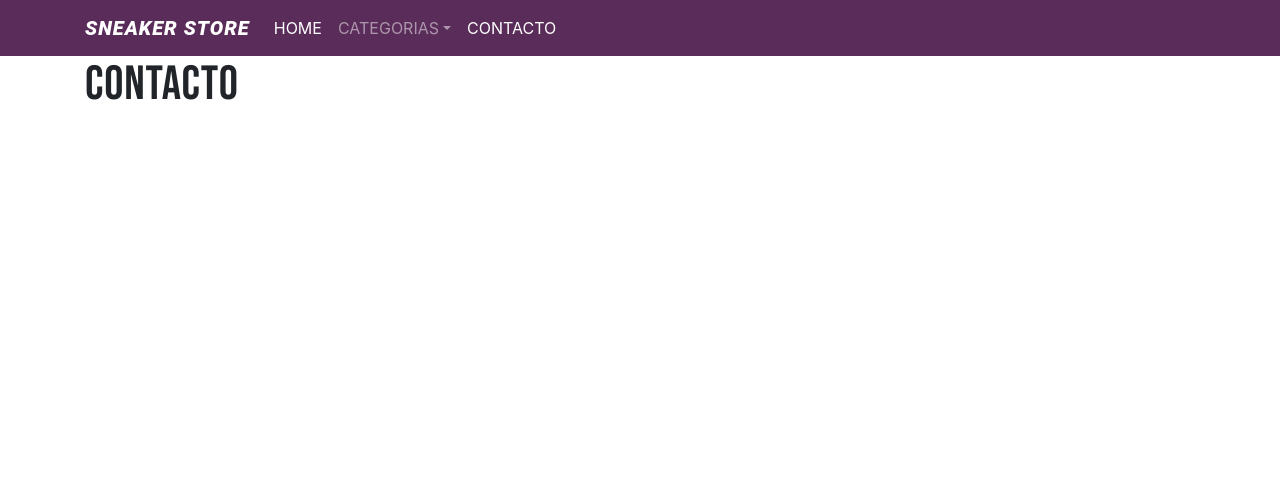
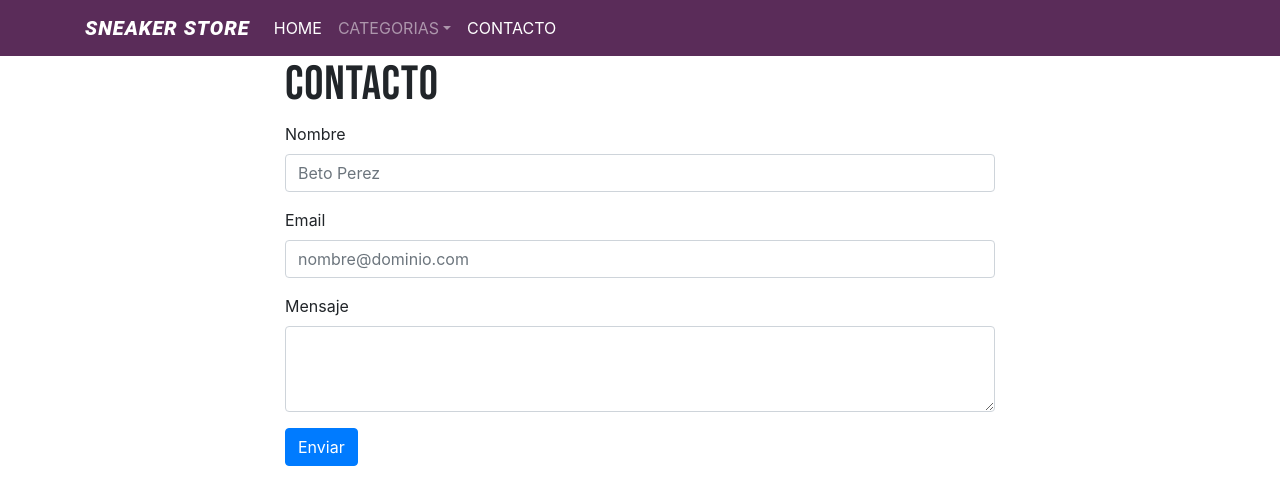
Before and after one commit to maxizavala/sneaker_store, a React (Create React App) app: page /contacto in a window 1280 px wide. Shown: the top 504 px of the page. Built offline with nearby package versions, Linux system fonts and the light colour scheme.

Commit message:
Formulario de Contacto > Firestore

```diff
--- a/src/components/container/CarritoList.js
+++ b/src/components/container/CarritoList.js
@@ -3,7 +3,6 @@ import { CartContext } from "../../context/CartContext"
 import Col from "react-bootstrap/Col";
 import Container from 'react-bootstrap/Container'
 import Formulario from "./Formulario";
-import React from "react"
 import Row from "react-bootstrap/Row";
 import TrashWidget from "../TrashWidget";
 import { useContext } from "react";
--- a/src/components/container/Contacto.js
+++ b/src/components/container/Contacto.js
@@ -1,7 +1,70 @@
+import Button from 'react-bootstrap/Button'
+import Col from "react-bootstrap/Col";
+import Container from 'react-bootstrap/Container'
+import Form from 'react-bootstrap/Form'
+import Row from "react-bootstrap/Row";
+import { firestore } from "../../firebase"
+import { useState } from 'react';
+
 const Contacto = () => {
 
+    const {Group, Label, Control} = Form
+    const [datos, setDatos] = useState(false);
+
+
+    const handleInputChange = (event) => {
+        setDatos({
+            ...datos,
+            [event.target.name] : event.target.value
+        })
+    }
+
+
+    const nuevoContacto = () => {
+
+        const contacto = {
+            mensaje: datos,
+        }
+
+        const nuevoContacto = firestore.collection('contacto')
+        const query = nuevoContacto.add(contacto)
+
+        query.then(result => {
+            console.log("Gracias por su mensaje")
+            document.getElementById("Formulario").reset();
+        }).catch( error =>
+            console.log("Error")
+        ).finally(
+
+        )}
+
+
     return (
-        <h1 className="tith1">Contacto</h1>
+        <Container>
+            <Row className="row justify-content-center">
+                <Col sm={8}>
+                    <h1 className="tith1">Contacto</h1>
+
+                    <Form id="Formulario">
+                        <Group className="mb-3" controlId="exampleForm.ControlInput1">
+                            <Label>Nombre</Label>
+                            <Control required type="text" placeholder="Beto Perez" onChange={handleInputChange} name="nombre" />
+                        </Group>
+                        <Group className="mb-3" controlId="exampleForm.ControlInput2">
+                            <Label>Email</Label>
+                            <Control required type="email" placeholder="nombre@dominio.com" onChange={handleInputChange} name="email" />
+                        </Group>
+                        <Group className="mb-3" controlId="exampleForm.ControlInput3">
+                            <Label>Mensaje</Label>
+                            <Control as="textarea" rows={3} onChange={handleInputChange} name="mensaje" />
+                        </Group>
+                        <Button variant="primary" onClick={ nuevoContacto }>
+                                Enviar
+                        </Button>
+                    </Form>
+                </Col>
+            </Row>
+        </Container>
     );
 
 }
--- a/src/components/container/Formulario.js
+++ b/src/components/container/Formulario.js
@@ -14,6 +14,7 @@ const Formulario = (props) => {
 
     const [cart, setCart, removeItem, clear] = useContext(CartContext)
     const {Group, Label, Control} = Form
+    const {Header, Title, Body, Footer} = Modal
 
     const [show, setShow] = useState(false);
     const [datos, setDatos] = useState(false);
@@ -64,10 +65,10 @@ const Formulario = (props) => {
 
 
             <Modal show={show} onHide={handleClose}>
-                <Modal.Header closeButton>
-                    <Modal.Title>Completá tus datos:</Modal.Title>
-                </Modal.Header>
-                <Modal.Body>
+                <Header closeButton>
+                    <Title>Completá tus datos:</Title>
+                </Header>
+                <Body>
 
                     <Form>
                         <Group className="mb-3" controlId="exampleForm.ControlInput1">
@@ -84,12 +85,12 @@ const Formulario = (props) => {
                         </Group>
                     </Form>
 
-                </Modal.Body>
-                <Modal.Footer>
+                </Body>
+                <Footer>
                     <Button variant="primary" onClick={ nuevaOrden }>
                         Enviar
                     </Button>
-                </Modal.Footer>
+                </Footer>
             </Modal>
         </>
     )
--- a/src/components/container/ItemListContainer.js
+++ b/src/components/container/ItemListContainer.js
@@ -1,8 +1,9 @@
+import {useEffect, useState} from 'react';
+
+import Container from 'react-bootstrap/Container'
 import ItemList from './ItemList';
-import {useState, useEffect } from 'react';
+import { firestore } from "../../firebase"
 import { useParams } from 'react-router-dom'
-import { firestore } from "../../firebase"
-
 
 const ItemListContainer = () => {
 
@@ -46,10 +47,10 @@ const ItemListContainer = () => {
     },[categoria])
 
     return(
-        <div className="container">
+        <Container>
             <h1 className="tith1"> { titulo } </h1>
             <ItemList productos={ art } />
-        </div>
+        </Container>
     )
 
 }
```
